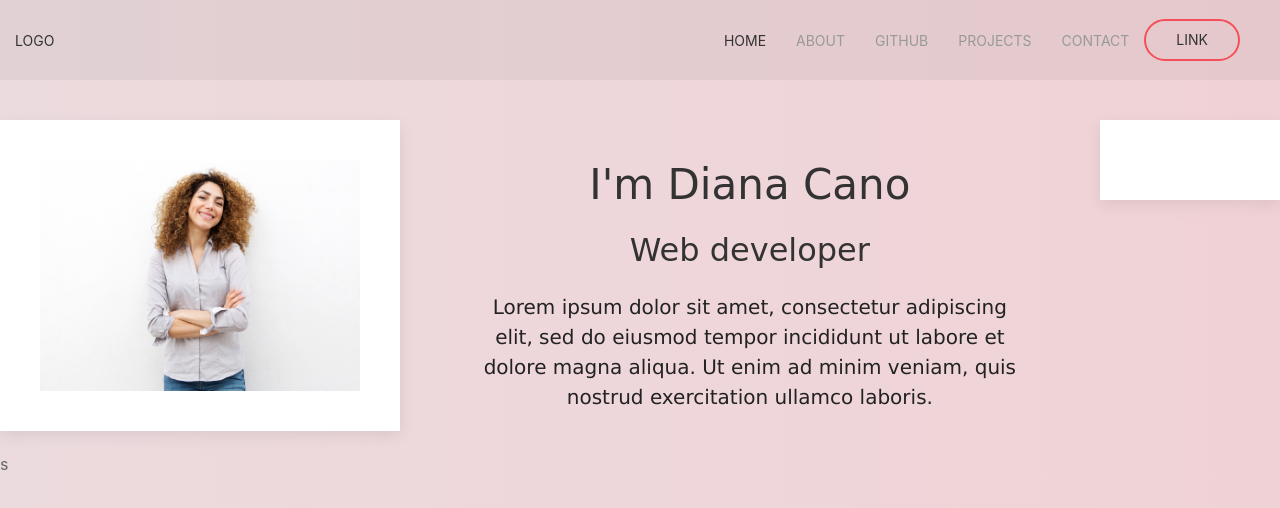
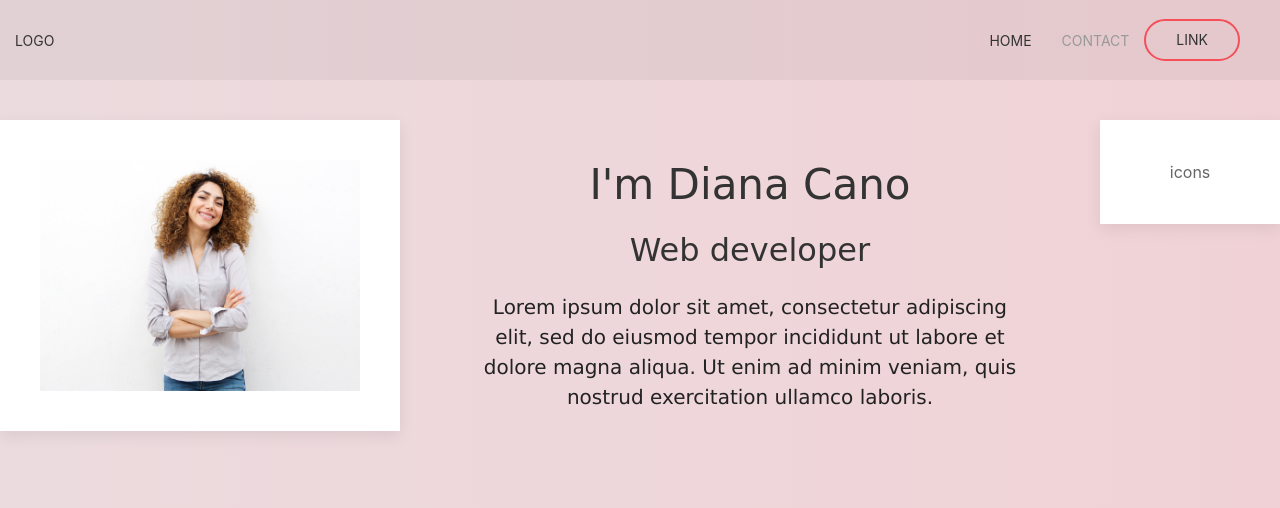
Before and after one commit to diana16reyes/portafolio, a plain HTML site: page index.html in a window 1280 px wide. Drawn offline with Linux system fonts and the light colour scheme; a web font is replaced by a local one.

Commit message:
new card

```diff
--- a/index.html
+++ b/index.html
@@ -27,9 +27,6 @@
 
                 <ul class="uk-navbar-nav">
                     <li class="uk-active"><a href="#">Home</a></li>
-                    <li><a href="#">About</a></li>
-                    <li><a href="#">Github</a></li>
-                    <li><a href="#">Projects</a></li>
                     <li><a href="#">Contact</a></li>
                 </ul>
 
@@ -43,33 +40,30 @@
         <div class="uk-text-center uk-margin-medium-top" uk-grid>
 
             <div class="uk-width-1-3@m">
-
                 <div class="uk-card uk-card-default uk-card-body">
                     <img src="assets/img/joven.jpg" width="400" height="1000" alt="">
                 </div>
             </div>
 
-            <div class="uk-width-1-2">
+            <div class="uk-width-expand">
                 <div class="uk-card uk-card-body">
 
                     <h1 class="d-h1">I'm Diana Cano</h1>
                     <h2 class="d-h2 uk-margin-remove-top">Web developer</h2>
-                    <p class="letter">Lorem ipsum dolor sit amet, consectetur adipiscing elit, sed do eiusmod tempor incididunt ut labore et dolore magna aliqua. Ut enim ad minim veniam, quis nostrud exercitation ullamco laboris.
+                    <p class="letter">
+                        Lorem ipsum dolor sit amet, consectetur adipiscing elit, sed do eiusmod tempor incididunt ut labore et dolore magna aliqua. Ut enim ad minim veniam, quis nostrud exercitation ullamco laboris.
                     </p>
 
                 </div>
             </div>
 
             <div class="uk-width-1-6@m">
-
                 <div class="uk-card uk-card-default uk-card-body">
-
+                    icons
                 </div>
             </div>
 
         </div>
-s
-
 
     </body>
 </htm
```
